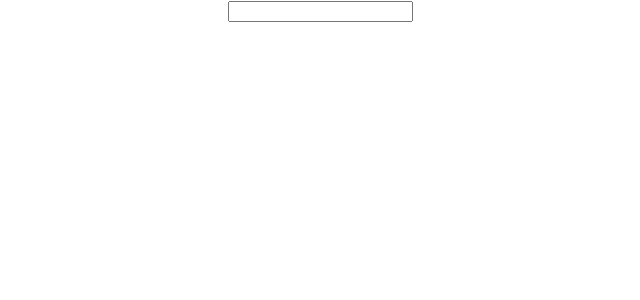
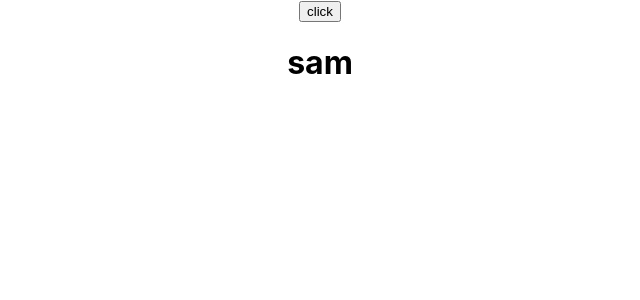
Before and after one commit to mohamadsam9667/react-1, a React (Create React App) app in the folder start-react/: page / in a window 1280 px wide. Shown: the top 300 px of the page, without its empty margins (320-960 px from the left). Built offline with nearby package versions, Linux system fonts and the light colour scheme.

Commit message:
click on button and sam hide and again click and show sam

```diff
--- a/start-react/src/App.js
+++ b/start-react/src/App.js
@@ -3,11 +3,12 @@ import  "./App.css"
 import {useState} from 'react'
 
 function App() {
-const [inputValue,setValue]=useState("")
+  const [showText,setshowText]=useState(true)
 
-    const handelChange=(event)=>{
 
-      setValue(event.target.value) ;
+    const tagText = (event)=>{
+
+      setshowText(!showText) ;
 
     }
 
@@ -15,8 +16,8 @@ const [inputValue,setValue]=useState("")
   return(
     <div className="App">
 
-      <input type="text"  onClick={handelChange} ></input>
-      <h1>{inputValue}</h1>
+      <button   onClick={tagText} >click</button>
+      {showText &&<h1> sam </h1>}
 
 
 
```
